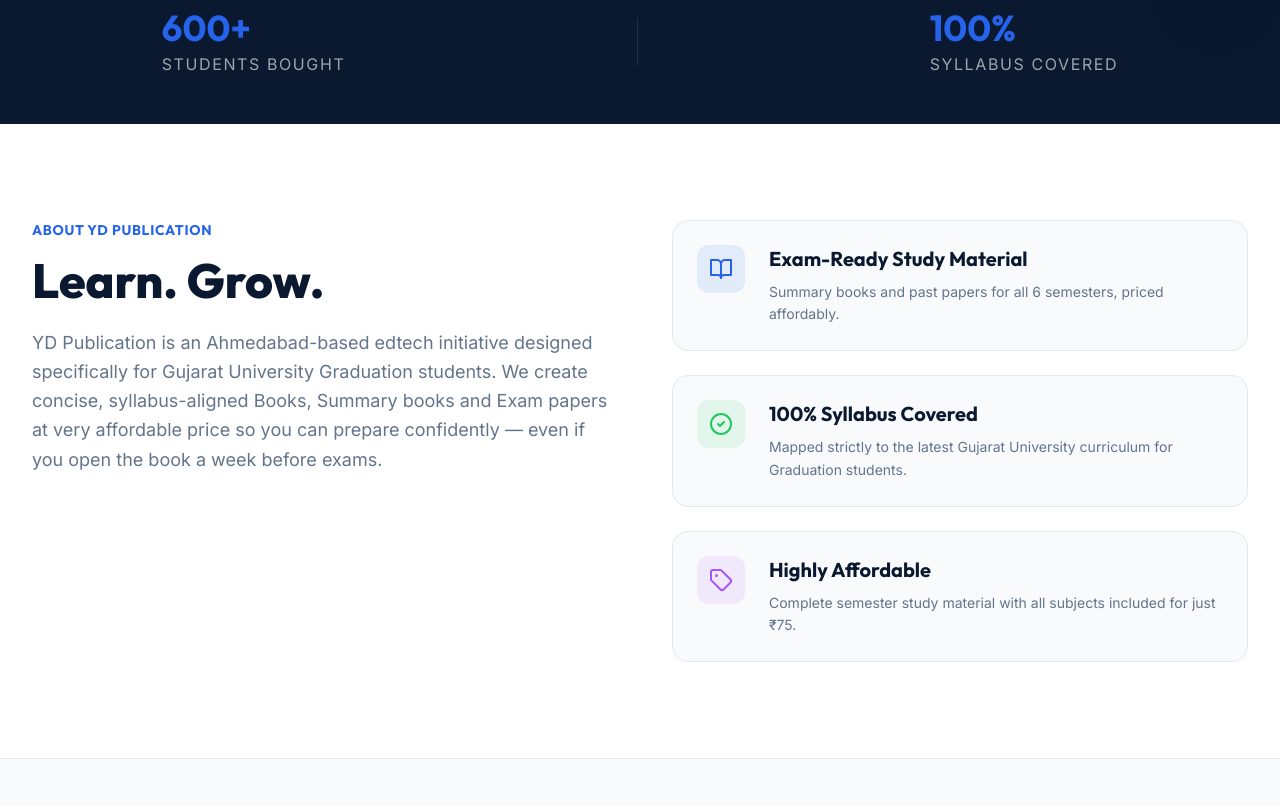
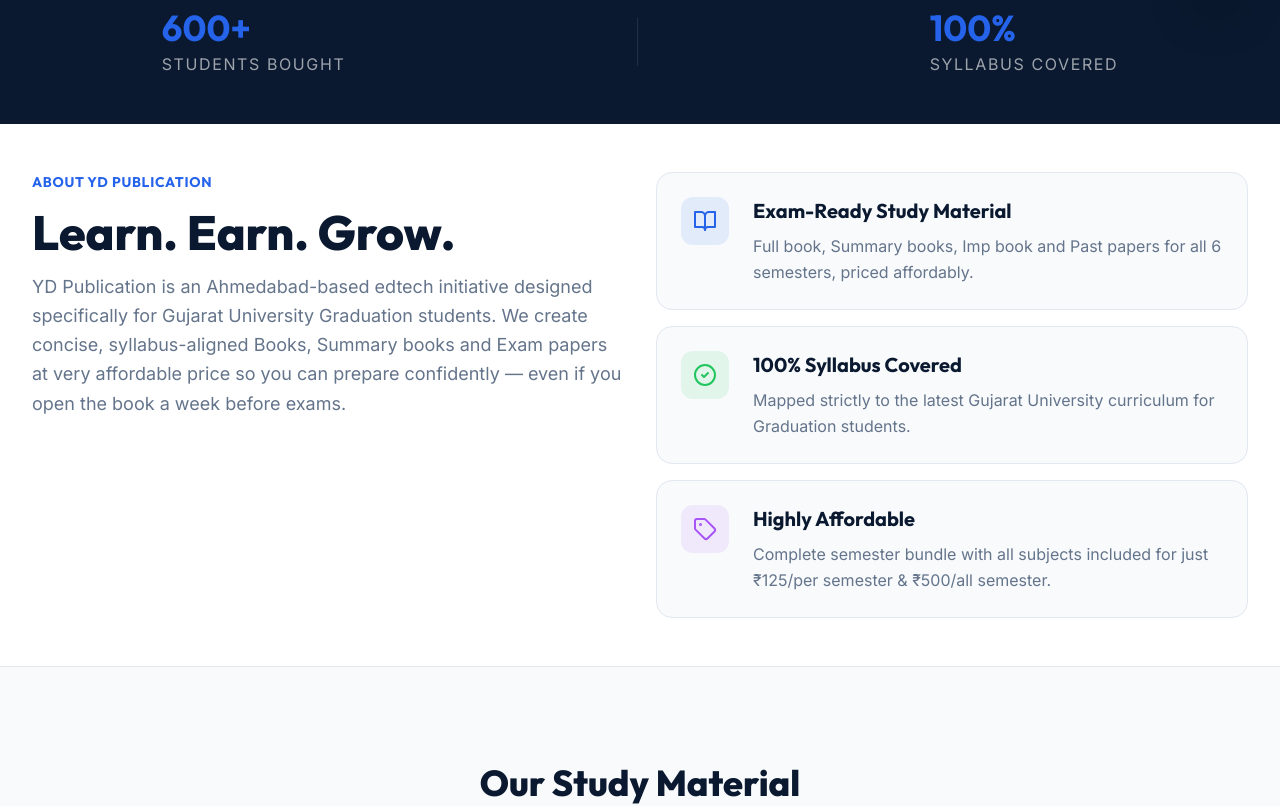
Before and after one commit to yuvraj0312-star/yd-publication-website, a React (Vite) app: page / in a window 1280 px wide. Shown: the part 770-1576 px from the top of the page. Built offline with nearby package versions, Linux system fonts and the light colour scheme; no server answers.

Commit message:
Update About 1.jsx

```diff
--- a/src/components/About.jsx
+++ b/src/components/About.jsx
@@ -2,23 +2,23 @@
 
 export default function About() {
   return (
-    <section id="about" className="container mx-auto max-w-7xl py-24 px-4 md:px-8 scroll-mt-20">
-      <div className="grid gap-16 lg:grid-cols-2">
+    <section id="about" className="container mx-auto max-w-7xl py-12 px-4 md:px-8 scroll-mt-20">
+      <div className="grid gap-8 lg:grid-cols-2">
         <div>
           <h2 className="text-primary font-bold uppercase tracking-wider text-sm mb-4">About YD Publication</h2>
-          <h3 className="text-4xl md:text-5xl font-display font-extrabold mb-6 text-navy leading-tight">Learn. Grow.</h3>
-          <p className="text-lg text-muted-foreground leading-relaxed mb-6">
+          <h3 className="text-4xl md:text-5xl font-display font-extrabold mb-4 text-navy leading-tight">Learn. Earn. Grow.</h3>
+          <p className="text-lg text-muted-foreground leading-relaxed mb-4">
             YD Publication is an Ahmedabad-based edtech initiative designed specifically for Gujarat University Graduation students. We create concise, syllabus-aligned Books, Summary books and Exam papers at very affordable price so you can prepare confidently — even if you open the book a week before exams.
           </p>
         </div>
-        <div className="space-y-6">
+        <div className="space-y-4">
           <div className="flex gap-6 p-6 rounded-2xl bg-muted border border-border transition-all hover:shadow-md hover:-translate-y-1">
             <div className="flex h-12 w-12 shrink-0 items-center justify-center rounded-xl bg-primary/10 text-primary">
               <BookOpen className="h-6 w-6" />
             </div>
             <div>
               <h4 className="text-xl font-bold mb-2 text-navy">Exam-Ready Study Material</h4>
-              <p className="text-muted-foreground text-sm leading-relaxed">Summary books and past papers for all 6 semesters, priced affordably.</p>
+              <p className="text-muted-foreground text-normal leading-relaxed">Full book, Summary books, Imp book and Past papers for all 6 semesters, priced affordably.</p>
             </div>
           </div>
           <div className="flex gap-6 p-6 rounded-2xl bg-muted border border-border transition-all hover:shadow-md hover:-translate-y-1">
@@ -27,7 +27,7 @@
             </div>
             <div>
               <h4 className="text-xl font-bold mb-2 text-navy">100% Syllabus Covered</h4>
-              <p className="text-muted-foreground text-sm leading-relaxed">Mapped strictly to the latest Gujarat University curriculum for Graduation students.</p>
+              <p className="text-muted-foreground text-normal leading-relaxed">Mapped strictly to the latest Gujarat University curriculum for Graduation students.</p>
             </div>
           </div>
           <div className="flex gap-6 p-6 rounded-2xl bg-muted border border-border transition-all hover:shadow-md hover:-translate-y-1">
@@ -36,7 +36,7 @@
             </div>
             <div>
               <h4 className="text-xl font-bold mb-2 text-navy">Highly Affordable</h4>
-              <p className="text-muted-foreground text-sm leading-relaxed">Complete semester study material with all subjects included for just ₹75.</p>
+              <p className="text-muted-foreground text-normal leading-relaxed">Complete semester bundle with all subjects included for just ₹125/per semester & ₹500/all semester.</p>
             </div>
           </div>
         </div>
```
